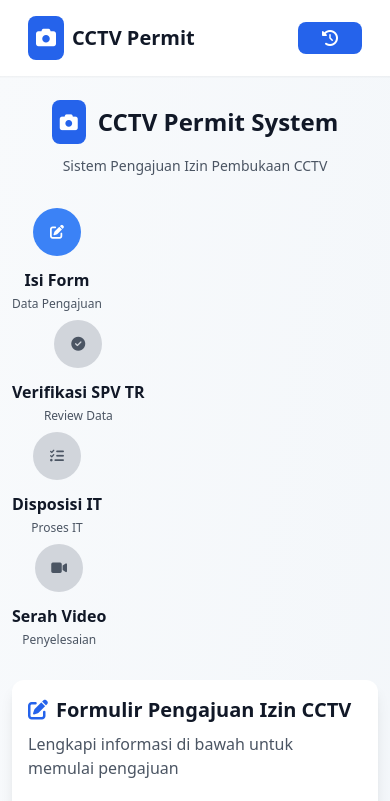
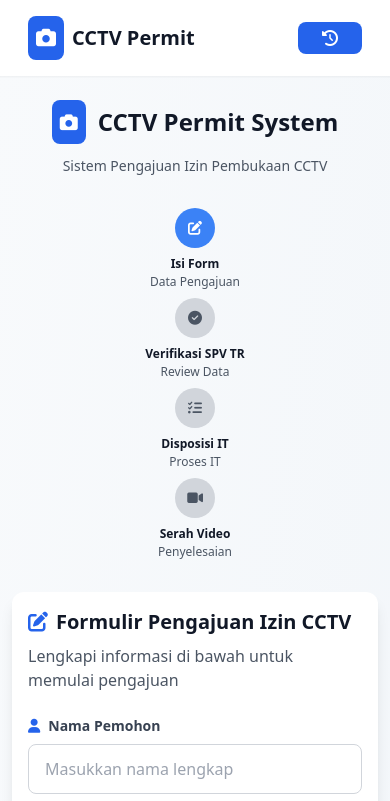
Before and after one commit to JonatanSitumorang/Project-Permohonan-Izin-CCTV, a website: page index.html in a window 390 px wide. Shown: the top 801 px of the page. Drawn offline with nearby package versions, Linux system fonts and the light colour scheme.

Commit message:
Optimize timeline for mobile - smaller icons and text, reduced spacing

```diff
--- a/index.html
+++ b/index.html
@@ -74,51 +74,51 @@
         <div class="mb-8 md:mb-12">
             <div class="flex flex-col md:flex-row justify-between items-start md:items-center gap-2 md:gap-4">
                 <!-- Step 1: Isi Form -->
-                <div class="flex flex-col items-center flex-1 fade-in">
-                    <div class="timeline-dot bg-blue-500 text-white mb-3" id="step1">
-                        <i class="fas fa-edit"></i>
+                <div class="flex flex-col items-center flex-1 fade-in w-full">
+                    <div class="timeline-dot bg-blue-500 text-white mb-2 md:mb-3" id="step1" style="width: 2.5rem; height: 2.5rem;">
+                        <i class="fas fa-edit text-sm md:text-base"></i>
                     </div>
-                    <h3 class="font-bold text-gray-900 text-center">Isi Form</h3>
-                    <p class="text-xs text-gray-600 text-center mt-1 max-w-[150px]">Data Pengajuan</p>
+                    <h3 class="font-bold text-gray-900 text-center text-xs md:text-base">Isi Form</h3>
+                    <p class="text-xs text-gray-600 text-center mt-0.5 md:mt-1 max-w-[120px]">Data Pengajuan</p>
                 </div>
 
-                <div class="hidden md:flex items-center flex-1 text-blue-300">
+                <div class="hidden md:flex items-center flex-1 text-blue-300 w-full">
                     <div class="h-1 bg-gradient-to-r from-blue-300 to-blue-200 w-full"></div>
                 </div>
 
                 <!-- Step 2: Verifikasi TR -->
-                <div class="flex flex-col items-center flex-1 fade-in" style="animation-delay: 0.1s">
-                    <div class="timeline-dot bg-gray-300 text-gray-600 mb-3" id="step2">
-                        <i class="fas fa-check-circle"></i>
+                <div class="flex flex-col items-center flex-1 fade-in w-full" style="animation-delay: 0.1s">
+                    <div class="timeline-dot bg-gray-300 text-gray-600 mb-2 md:mb-3" id="step2" style="width: 2.5rem; height: 2.5rem;">
+                        <i class="fas fa-check-circle text-sm md:text-base"></i>
                     </div>
-                    <h3 class="font-bold text-gray-900 text-center">Verifikasi SPV TR</h3>
-                    <p class="text-xs text-gray-600 text-center mt-1 max-w-[150px]">Review Data</p>
+                    <h3 class="font-bold text-gray-900 text-center text-xs md:text-base">Verifikasi SPV TR</h3>
+                    <p class="text-xs text-gray-600 text-center mt-0.5 md:mt-1 max-w-[120px]">Review Data</p>
                 </div>
 
-                <div class="hidden md:flex items-center flex-1 text-gray-300">
+                <div class="hidden md:flex items-center flex-1 text-gray-300 w-full">
                     <div class="h-1 bg-gray-200 w-full"></div>
                 </div>
 
                 <!-- Step 3: Disposisi IT -->
-                <div class="flex flex-col items-center flex-1 fade-in" style="animation-delay: 0.2s">
-                    <div class="timeline-dot bg-gray-300 text-gray-600 mb-3" id="step3">
-                        <i class="fas fa-tasks"></i>
+                <div class="flex flex-col items-center flex-1 fade-in w-full" style="animation-delay: 0.2s">
+                    <div class="timeline-dot bg-gray-300 text-gray-600 mb-2 md:mb-3" id="step3" style="width: 2.5rem; height: 2.5rem;">
+                        <i class="fas fa-tasks text-sm md:text-base"></i>
                     </div>
-                    <h3 class="font-bold text-gray-900 text-center">Disposisi IT</h3>
-                    <p class="text-xs text-gray-600 text-center mt-1 max-w-[150px]">Proses IT</p>
+                    <h3 class="font-bold text-gray-900 text-center text-xs md:text-base">Disposisi IT</h3>
+                    <p class="text-xs text-gray-600 text-center mt-0.5 md:mt-1 max-w-[120px]">Proses IT</p>
                 </div>
 
-                <div class="hidden md:flex items-center flex-1 text-gray-300">
+                <div class="hidden md:flex items-center flex-1 text-gray-300 w-full">
                     <div class="h-1 bg-gray-200 w-full"></div>
                 </div>
 
                 <!-- Step 4: Serah Video -->
-                <div class="flex flex-col items-center flex-1 fade-in" style="animation-delay: 0.3s">
-                    <div class="timeline-dot bg-gray-300 text-gray-600 mb-3" id="step4">
-                        <i class="fas fa-video"></i>
+                <div class="flex flex-col items-center flex-1 fade-in w-full" style="animation-delay: 0.3s">
+                    <div class="timeline-dot bg-gray-300 text-gray-600 mb-2 md:mb-3" id="step4" style="width: 2.5rem; height: 2.5rem;">
+                        <i class="fas fa-video text-sm md:text-base"></i>
                     </div>
-                    <h3 class="font-bold text-gray-900 text-center">Serah Video</h3>
-                    <p class="text-xs text-gray-600 text-center mt-1 max-w-[150px]">Penyelesaian</p>
+                    <h3 class="font-bold text-gray-900 text-center text-xs md:text-base">Serah Video</h3>
+                    <p class="text-xs text-gray-600 text-center mt-0.5 md:mt-1 max-w-[120px]">Penyelesaian</p>
                 </div>
             </div>
         </div>
```
